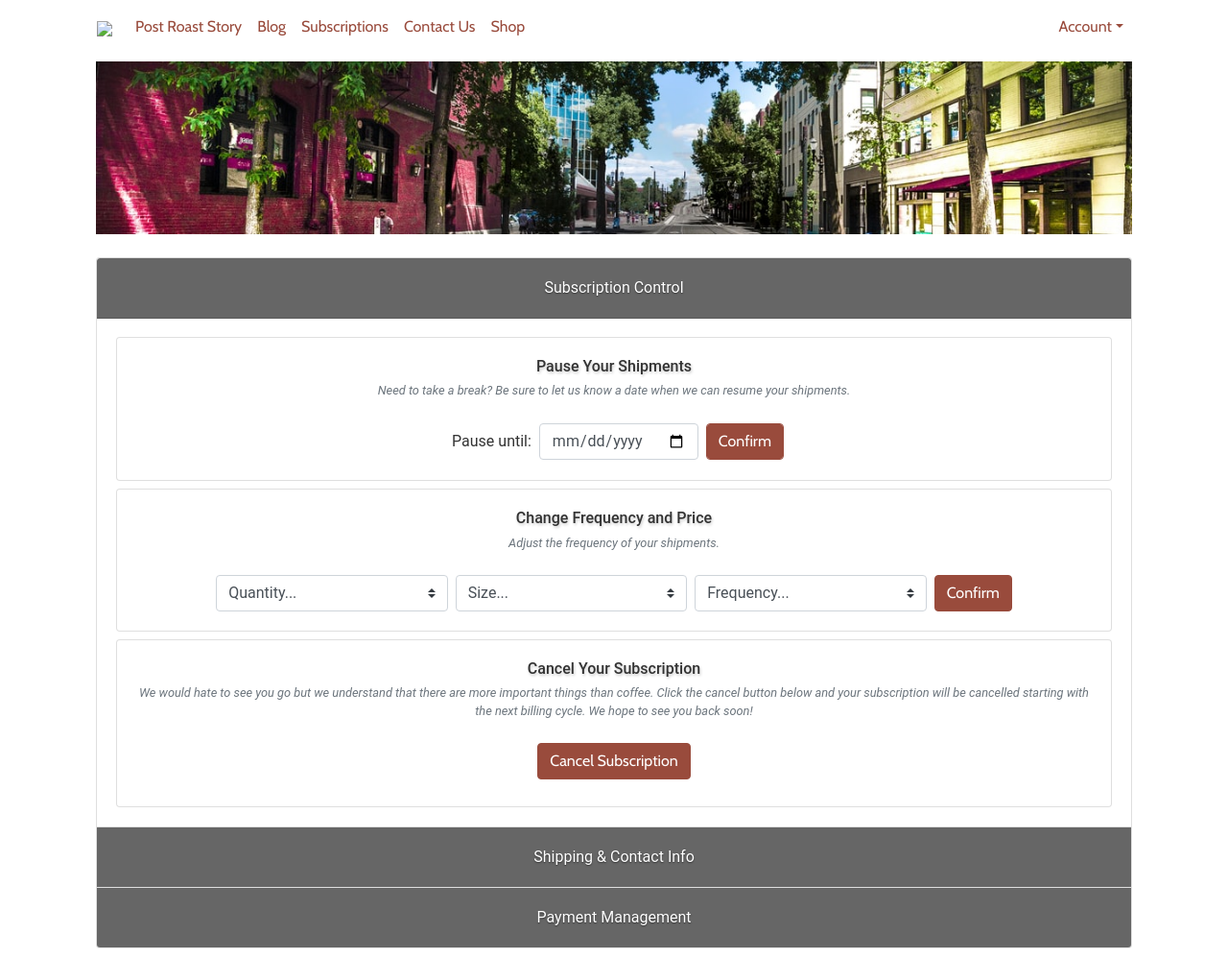
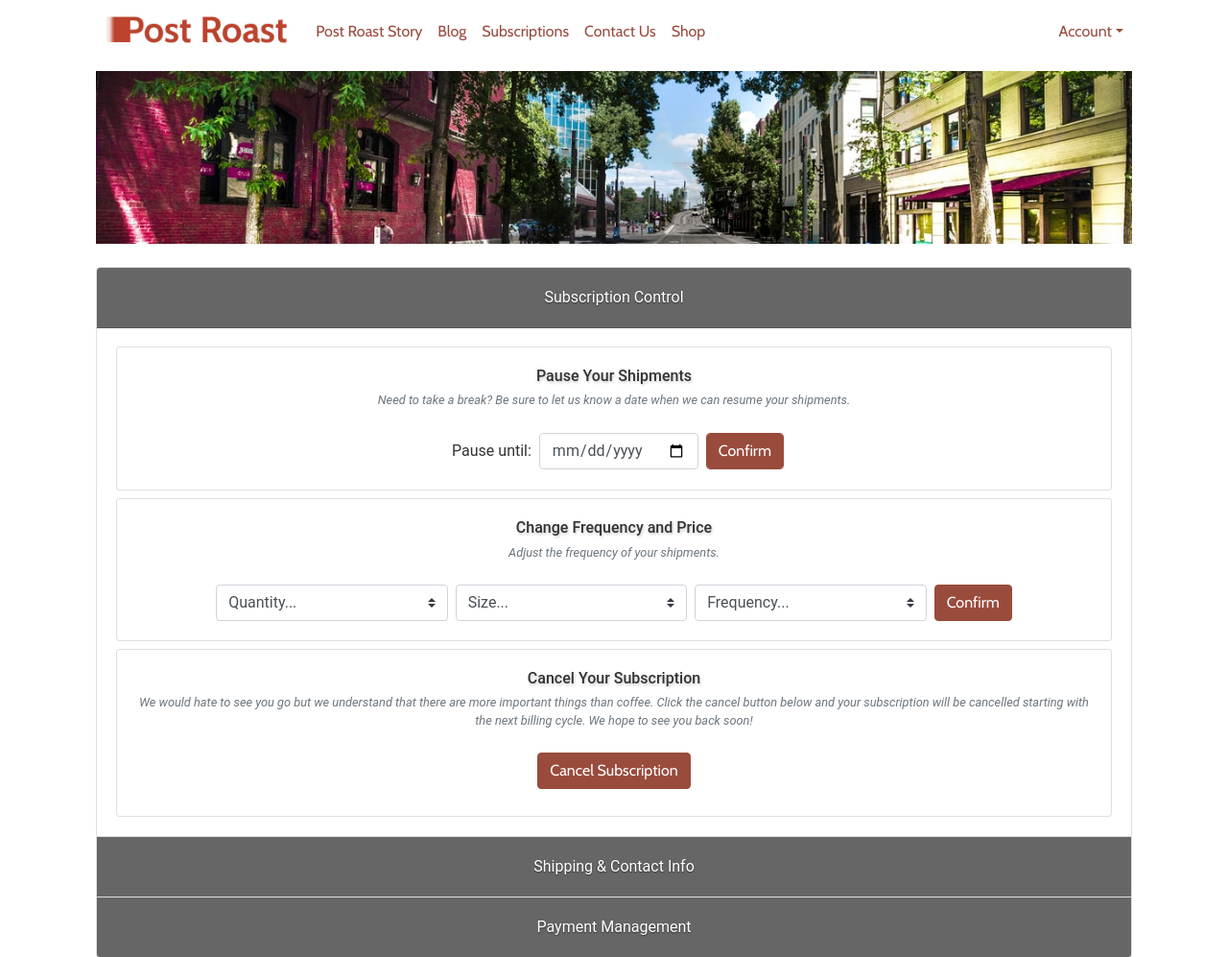
Before and after one commit to newanalog/4960-ProjectB, a plain HTML site: page account.html in a window 1280 px wide. Shown: the top 997 px of the page at 96% size. Drawn offline with nearby package versions, Linux system fonts and the light colour scheme; the site is published under a folder, as on GitHub Pages, so addresses that start at the root find nothing.

Commit message:
Fixed path for logo image

```diff
--- a/account.html
+++ b/account.html
@@ -16,7 +16,7 @@
     <header class="container">
       <nav class="navbar navbar-expand-lg navbar-light mb-2">
         <a class="navbar-brand" href="index.html">
-          <img src="/static/img/navlogo.jpg" height="40">
+          <img src="static/img/navlogo.jpg" height="40">
         </a>
         <button class="navbar-toggler" type="button" data-toggle="collapse" data-target="#navbarContent">
           <span class="navbar-toggler-icon"></span>
```
Also changed, not shown: blog.html (+1 -1 lines), index.html (+1 -1 lines), login.html (+1 -1 lines), profile.html (+1 -1 lines).
